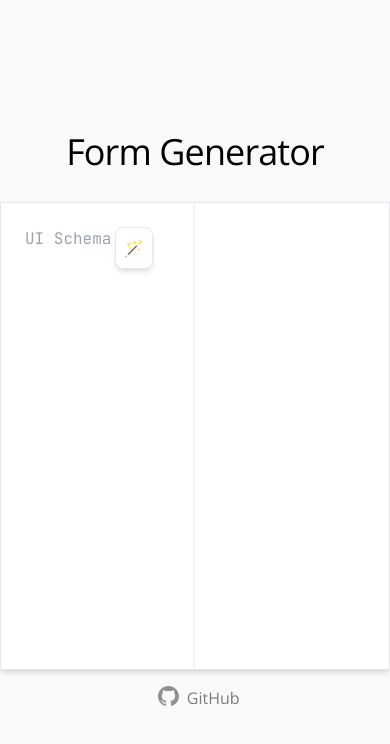
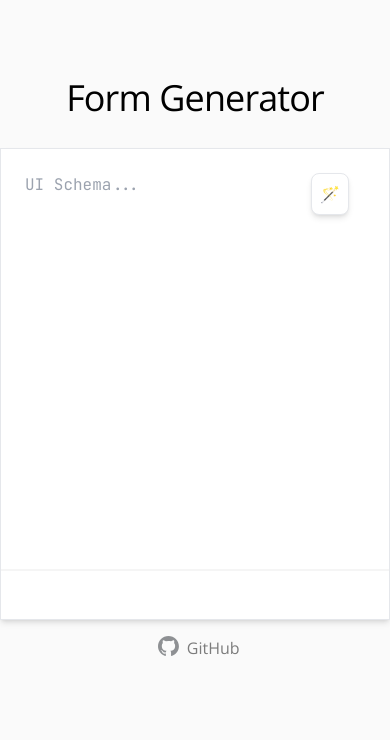
Before and after one commit to StrixROX/JSON-Form-Generator, a Next.js app: page / in a window 390 px wide. Shown: the top 744 px of the page. Built offline with nearby package versions, Linux system fonts and the light colour scheme.

Commit message:
Implemented mobile-first responsive design

```diff
--- a/components/Preview.jsx
+++ b/components/Preview.jsx
@@ -98,7 +98,7 @@ export default function Preview({
 					}}>
 					<form
 						onSubmit={onFormSubmit}
-						className={`flex h-full w-full flex-col items-stretch justify-start gap-2`}>
+						className={`flex h-full w-full flex-col items-stretch justify-start gap-5 lg:gap-2`}>
 						<div
 							className={`${scrollbarStyles} flex h-full w-full flex-col items-stretch justify-start gap-2 overflow-auto px-2.5`}>
 							{parsedSchema.map((el, key) => generateElement(key, el))}
--- a/pages/index.jsx
+++ b/pages/index.jsx
@@ -48,22 +48,23 @@ export default function Home() {
 			</Head>
 
 			<div
-				className={`${defaultFont.className} ${Theme.PAGE_BG} page-wrapper flex h-screen w-full flex-col flex-nowrap items-center justify-center gap-4 py-8 sm:px-10 md:gap-6 md:px-20 lg:gap-8 lg:px-40`}>
+				className={`${defaultFont.className} ${Theme.PAGE_BG} page-wrapper flex w-full flex-col flex-nowrap items-center justify-center gap-4 py-20 sm:px-10 md:gap-6 md:px-20 lg:h-screen lg:gap-8 lg:px-40 lg:py-8`}>
 				<h1
-					className={`${Theme.TITLE_COLOR} mb-4 text-4xl font-thin leading-none tracking-tight md:text-5xl lg:text-6xl`}>
+					className={`${Theme.TITLE_COLOR} mb-4 text-center text-4xl font-thin leading-none tracking-tight md:text-5xl lg:text-6xl`}>
 					Form Generator
 				</h1>
 
-				<div className="flex h-3/5 w-full flex-row overflow-hidden border border-gray-200 shadow-md sm:rounded-2xl">
+				<div className="flex h-3/5 w-full flex-col overflow-hidden border border-gray-200 shadow-md sm:rounded-2xl lg:flex-row">
 					<div
-						className={`${Theme.MAIN_BG} ${Theme.INTERFACE_PADDING} schema-wrapper h-full w-1/2 border-r-2 ${Theme.SEPARATOR_COLOR}`}>
+						className={`${Theme.MAIN_BG} ${Theme.INTERFACE_PADDING} schema-wrapper h-[50vh] w-full border-b-2 ${Theme.SEPARATOR_COLOR} lg:h-full lg:w-1/2 lg:border-b-0 lg:border-r-2`}>
 						<SchemaInput
 							scrollbarStyles={Theme.SCROLLBAR_STYLES}
 							schemaUpdateHandler={schemaUpdateHandler}
 						/>
 					</div>
+					<div></div>
 					<div
-						className={`${Theme.MAIN_BG} ${Theme.INTERFACE_PADDING} preview-wrapper relative h-full w-1/2 text-lg`}>
+						className={`${Theme.MAIN_BG} ${Theme.INTERFACE_PADDING} preview-wrapper relative h-full w-full text-lg lg:w-1/2 lg:h-full`}>
 						<Preview
 							scrollbarStyles={Theme.SCROLLBAR_STYLES}
 							rawSchemaInput={schema}
```
